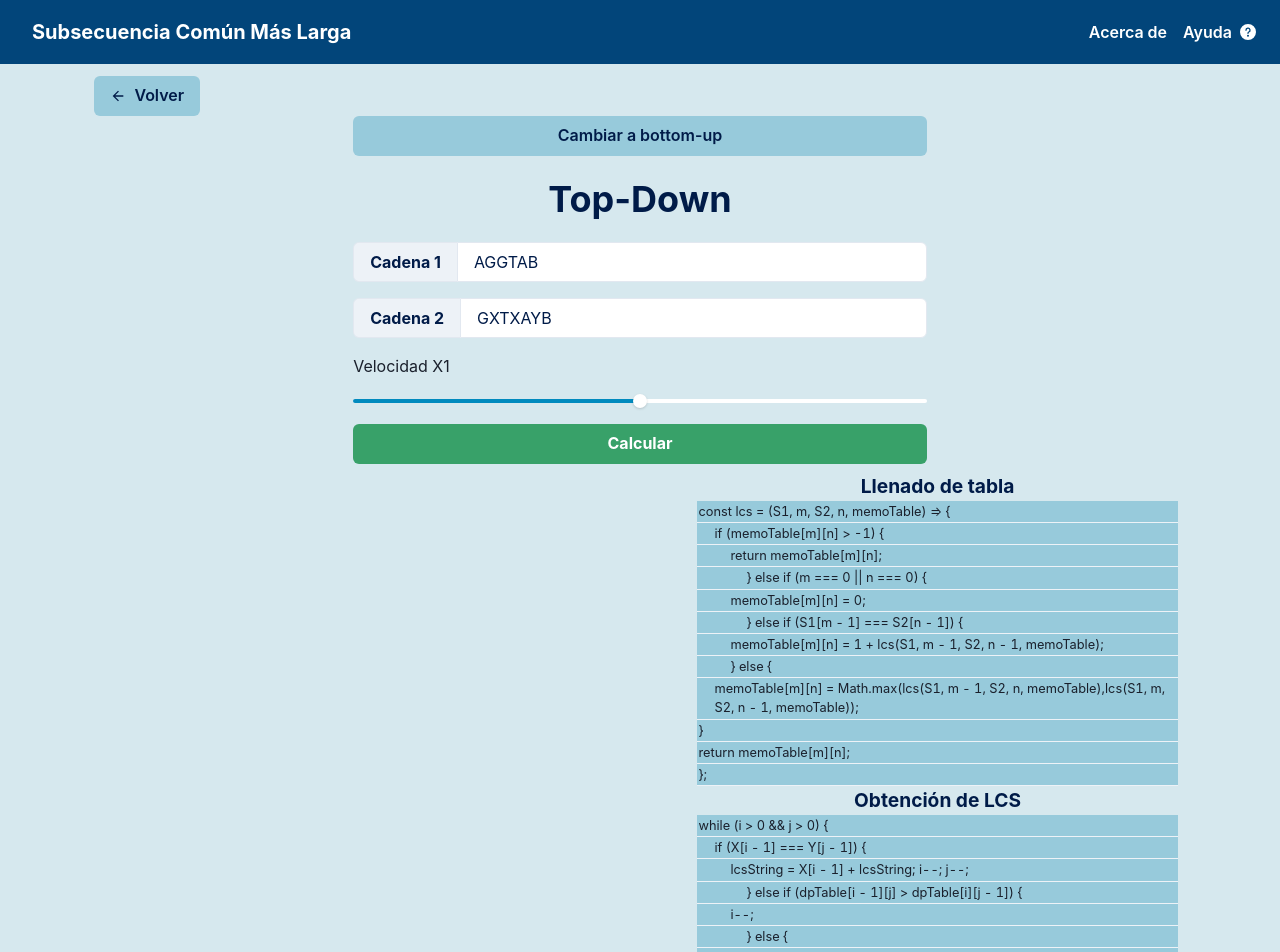
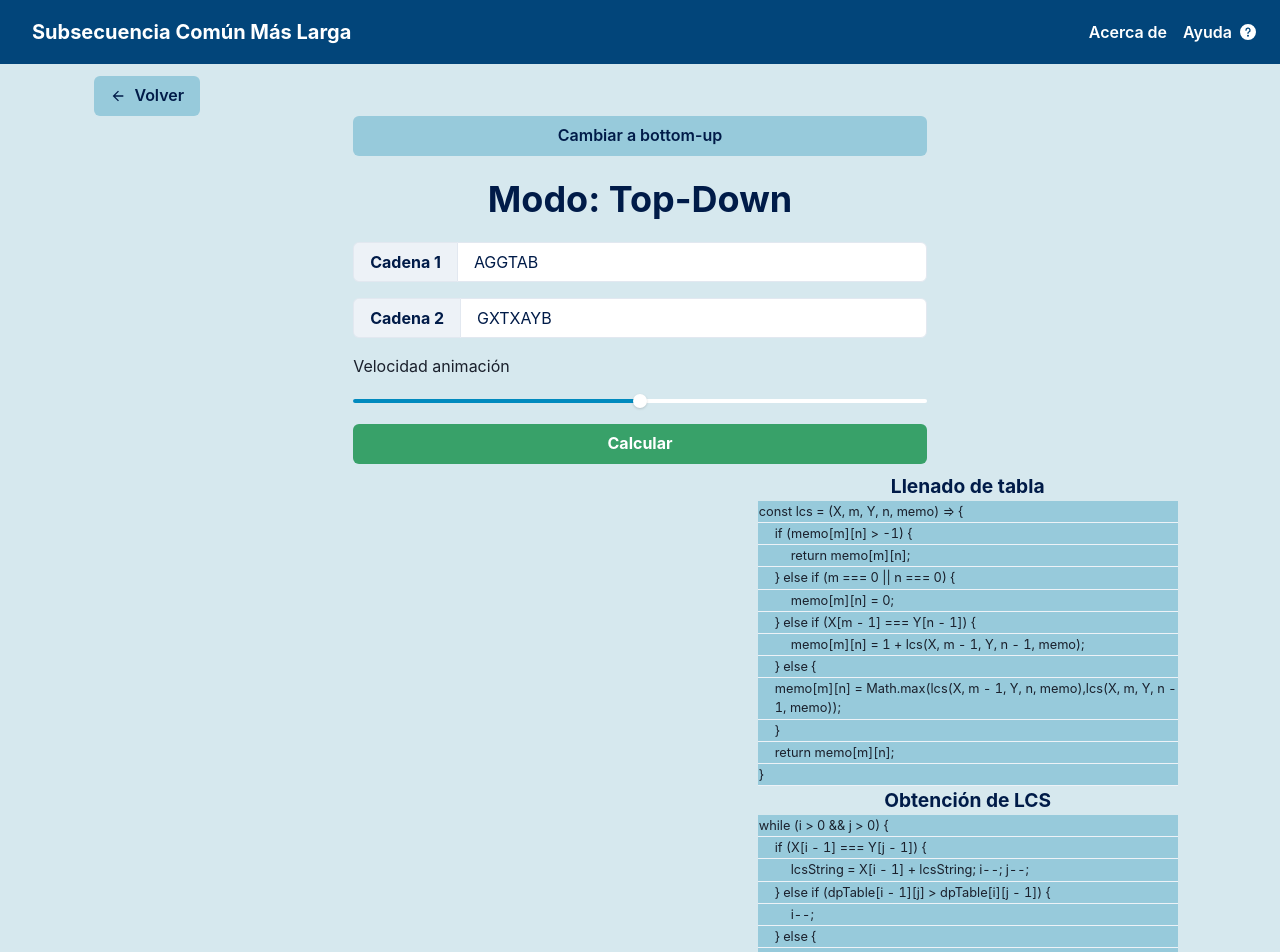
Before and after one commit to erickcm2k/longest-common-subsequence, a React (Create React App) app: page /lcs in a window 1280 px wide. Shown: the top 952 px of the page. Built offline with nearby package versions, Linux system fonts and the light colour scheme.

Commit message:
animations fixed. Added toast and useSessionStorage Hook

```diff
--- /dev/null
+++ b/src/Hooks/useSessionStorage.js
@@ -0,0 +1,30 @@
+import { useState, useRef, useEffect } from 'react';
+
+const useSessionStorageState = (
+  key,
+  defaultValue = '',
+  { serialize = JSON.stringify, deserialize = JSON.parse } = {}
+) => {
+  const [state, setState] = useState(() => {
+    const valueSessionStorage = window.sessionStorage.getItem(key);
+    if (valueSessionStorage) {
+      return deserialize(valueSessionStorage);
+    }
+    return typeof defaultValue === 'function' ? defaultValue() : defaultValue;
+  });
+
+  const prevKeyRef = useRef(key);
+
+  useEffect(() => {
+    const prevKey = prevKeyRef.current;
+    if (prevKey !== key) {
+      window.sessionStorage.removeItem(prevKey);
+    }
+    prevKeyRef.current = key;
+    window.sessionStorage.setItem(key, serialize(state));
+  }, [key, state, serialize]);
+
+  return [state, setState];
+};
+
+export default useSessionStorageState;
--- a/src/LCS/Components/DPCode.js
+++ b/src/LCS/Components/DPCode.js
@@ -94,7 +94,7 @@ const DPCode = ({ currentCodeLine }) => {
             <Tr>
               <Td>
                 <Text
-                  pl={['0.5rem', '0.5rem', '1rem', '1rem']}
+                  pl={['1rem', '1rem', '2rem', '2rem']}
                   fontSize={['0.8rem', '1rem', '0.8rem', '0.8rem']}
                 >
                   {'} '}
@@ -103,7 +103,10 @@ const DPCode = ({ currentCodeLine }) => {
             </Tr>
             <Tr>
               <Td>
-                <Text fontSize={['0.8rem', '1rem', '0.8rem', '0.8rem']}>
+                <Text
+                  pl={['0.5rem', '0.5rem', '1rem', '1rem']}
+                  fontSize={['0.8rem', '1rem', '0.8rem', '0.8rem']}
+                >
                   {'}'}
                 </Text>
               </Td>
@@ -158,7 +161,7 @@ const DPCode = ({ currentCodeLine }) => {
             <Tr bg={currentCodeLine === 44 && 'brand.bondiBlue'}>
               <Td>
                 <Text
-                  pl={['1.5rem', '1.5rem', '3rem', '3rem']}
+                  pl={['0.5rem', '0.5rem', '1rem', '1rem']}
                   fontSize={['0.8rem', '1rem', '0.8rem', '0.8rem']}
                 >
                   {'} else if (dpTable[i - 1][j] > dpTable[i][j - 1]) {'}
@@ -179,7 +182,7 @@ const DPCode = ({ currentCodeLine }) => {
             <Tr bg={currentCodeLine === 66 && 'brand.bondiBlue'}>
               <Td>
                 <Text
-                  pl={['1.5rem', '1.5rem', '3rem', '3rem']}
+                  pl={['0.5rem', '0.5rem', '1rem', '1rem']}
                   fontSize={['0.8rem', '1rem', '0.8rem', '0.8rem']}
                 >
                   {'} else { '}
@@ -199,7 +202,7 @@ const DPCode = ({ currentCodeLine }) => {
             <Tr bg={currentCodeLine === 88 && 'brand.bondiBlue'}>
               <Td>
                 <Text
-                  pl={['1rem', '1rem', '2rem', '2rem']}
+                  pl={['0.5rem', '0.5rem', '1rem', '1rem']}
                   fontSize={['0.8rem', '1rem', '0.8rem', '0.8rem']}
                 >
                   {'} '}
@@ -208,10 +211,7 @@ const DPCode = ({ currentCodeLine }) => {
             </Tr>
             <Tr bg={currentCodeLine === 99 && 'brand.bondiBlue'}>
               <Td>
-                <Text
-                  pl={['1rem', '1rem', '2rem', '2rem']}
-                  fontSize={['0.8rem', '1rem', '0.8rem', '0.8rem']}
-                >
+                <Text fontSize={['0.8rem', '1rem', '0.8rem', '0.8rem']}>
                   {'} '}
                 </Text>
               </Td>
--- a/src/LCS/Components/DPTable.js
+++ b/src/LCS/Components/DPTable.js
@@ -21,6 +21,7 @@ const DPTable = ({
   setIsLoading,
   speed,
   setLongestCommonSubsequence,
+  longestCommonSubsequence,
 }) => {
   const toast = useToast();
   const refreshPage = () => {
@@ -197,9 +198,21 @@ const DPTable = ({
         auxDPTable[i + 1][j + 2].isTrack = true;
         setTable([...auxDPTable]);
       }
+      await sleep(750 * (speed / 50));
     }
     setCurrentCodeLine(0);
+    toast({
+      title: 'Cálculo terminado',
+      description:
+        lcsString.length === 0
+          ? 'No existe un LCS para las cadenas ingresadas'
+          : '',
+      status: lcsString.length === 0 ? 'warning' : 'success',
+      duration: lcsString.length === 0 ? 4000 : 2000,
+      isClosable: false,
+    });
   };
+
   const dpTableOperations = async () => {
     setLongestCommonSubsequence('');
     if (S1.length === 0 || S2.length === 0) {
--- a/src/LCS/Components/Dashboard.js
+++ b/src/LCS/Components/Dashboard.js
@@ -15,12 +15,13 @@ import {
 } from '@chakra-ui/react';
 import MemoTable from './MemoTable';
 import DPTable from './DPTable';
+import useSessionStorageState from '../../Hooks/useSessionStorage';
+const Dashboard = () => {
+  const [value, setValue] = useSessionStorageState('s1', 'AGGTAB');
+  const [secondValue, setSecondValue] = useSessionStorageState('s2', 'GXTXAYB');
+  const [isLoading, setIsLoading] = useState(false);
+  const [mode, setMode] = useSessionStorageState('mode', 'top-down');
 
-const Dashboard = () => {
-  const [value, setValue] = useState('AGGTAB');
-  const [secondValue, setSecondValue] = useState('GXTXAYB');
-  const [isLoading, setIsLoading] = useState(false);
-  const [mode, setMode] = useState('top-down');
   const [longestCommonSubsequence, setLongestCommonSubsequence] = useState('');
   const toggleMode = () => {
     setMode(mode === 'top-down' ? 'bottom-up' : 'top-down');
@@ -49,7 +50,7 @@ const Dashboard = () => {
             fontWeight="bold"
             textAlign="center"
           >
-            {mode === 'top-down' ? 'Top-Down' : 'Bottom-Up'}
+            Modo: {mode === 'top-down' ? 'Top-Down' : 'Bottom-Up'}
           </Text>
           <InputGroup minW="17rem" alignSelf="center">
             <InputLeftAddon
@@ -82,7 +83,7 @@ const Dashboard = () => {
             />
           </InputGroup>
 
-          <Text htmlFor="speedSlider"> Velocidad X{speed / 50}</Text>
+          <Text htmlFor="speedSlider"> Velocidad animación</Text>
           <Slider
             id="speedSlider"
             aria-label="slider-ex-1"
--- a/src/LCS/Components/MemoCode.js
+++ b/src/LCS/Components/MemoCode.js
@@ -18,7 +18,7 @@ const MemoCode = ({ currentCodeLine }) => {
             <Tr bg={currentCodeLine === 1 && 'brand.bondiBlue'}>
               <Td>
                 <Text fontSize={['0.8rem', '1rem', '0.8rem', '0.8rem']}>
-                  {'const lcs = (S1, m, S2, n, memoTable) => {'}
+                  {'const lcs = (X, m, Y, n, memo) => {'}
                 </Text>
               </Td>
             </Tr>
@@ -27,102 +27,107 @@ const MemoCode = ({ currentCodeLine }) => {
                 <Text
                   pl={['0.5rem', '0.5rem', '1rem', '1rem']}
                   fontSize={['0.8rem', '1rem', '0.8rem', '0.8rem']}
-                >{`if (memoTable[m][n] > -1) {`}</Text>
+                >{`if (memo[m][n] > -1) {`}</Text>
               </Td>
             </Tr>
-            <Tr bg={currentCodeLine === 3 && 'brand.bondiBlue'}>
+            <Tr bg={currentCodeLine === 3 && 'brand.successGreen'}>
               <Td>
                 <Text
                   pl={['1rem', '1rem', '2rem', '2rem']}
                   fontSize={['0.8rem', '1rem', '0.8rem', '0.8rem']}
                 >
-                  {'return memoTable[m][n];'}
+                  {'return memo[m][n];'}
                 </Text>
               </Td>
             </Tr>
-            <Tr bg={currentCodeLine === 4 && 'brand.successGreen'}>
+            <Tr bg={currentCodeLine === 4 && 'brand.bondiBlue'}>
               <Td>
                 <Text
-                  pl={['1.5rem', '1.5rem', '3rem', '3rem']}
+                  pl={['0.5rem', '0.5rem', '1rem', '1rem']}
                   fontSize={['0.8rem', '1rem', '0.8rem', '0.8rem']}
                 >
                   {'} else if (m === 0 || n === 0) {'}
                 </Text>
               </Td>
             </Tr>
-            <Tr bg={currentCodeLine === 5 && 'brand.bondiBlue'}>
+            <Tr bg={currentCodeLine === 5 && 'brand.successGreen'}>
               <Td>
                 <Text
                   pl={['1rem', '1rem', '2rem', '2rem']}
                   fontSize={['0.8rem', '1rem', '0.8rem', '0.8rem']}
                 >
-                  {'memoTable[m][n] = 0;'}
+                  {'memo[m][n] = 0;'}
                 </Text>
               </Td>
             </Tr>
 
-            <Tr bg={currentCodeLine === 6 && 'brand.successGreen'}>
+            <Tr bg={currentCodeLine === 6 && 'brand.bondiBlue'}>
               <Td>
                 <Text
-                  pl={['1.5rem', '1.5rem', '3rem', '3rem']}
+                  pl={['0.5rem', '0.5rem', '1rem', '1rem']}
                   fontSize={['0.8rem', '1rem', '0.8rem', '0.8rem']}
                 >
-                  {'} else if (S1[m - 1] === S2[n - 1]) {'}
+                  {'} else if (X[m - 1] === Y[n - 1]) {'}
                 </Text>
               </Td>
             </Tr>
-            <Tr bg={currentCodeLine === 7 && 'brand.bondiBlue'}>
+            <Tr bg={currentCodeLine === 7 && 'brand.successGreen'}>
               <Td>
                 <Text
                   pl={['1rem', '1rem', '2rem', '2rem']}
                   fontSize={['0.8rem', '1rem', '0.8rem', '0.8rem']}
                 >
                   {
-                    'memoTable[m][n] = 1 + lcs(S1, m - 1, S2, n - 1, memoTable);'
+                    'memo[m][n] = 1 + lcs(X, m - 1, Y, n - 1, memo);'
                   }
                 </Text>
               </Td>
             </Tr>
-            <Tr bg={currentCodeLine === 8 && 'brand.successGreen'}>
+            <Tr bg={currentCodeLine === 8 && 'brand.bondiBlue'}>
               <Td>
                 <Text
-                  pl={['1rem', '1rem', '2rem', '2rem']}
+                  pl={['0.5rem', '0.5rem', '1rem', '1rem']}
                   fontSize={['0.8rem', '1rem', '0.8rem', '0.8rem']}
                 >
                   {'} else {'}
                 </Text>
               </Td>
             </Tr>
-            <Tr bg={currentCodeLine === 9 && 'brand.bondiBlue'}>
+            <Tr bg={currentCodeLine === 9 && 'brand.successGreen'}>
               <Td>
                 <Text
                   pl={['0.5rem', '0.5rem', '1rem', '1rem']}
                   fontSize={['0.8rem', '1rem', '0.8rem', '0.8rem']}
                 >
                   {
-                    'memoTable[m][n] = Math.max(lcs(S1, m - 1, S2, n, memoTable),lcs(S1, m, S2, n - 1, memoTable));'
+                    'memo[m][n] = Math.max(lcs(X, m - 1, Y, n, memo),lcs(X, m, Y, n - 1, memo));'
                   }
                 </Text>
               </Td>
             </Tr>
             <Tr bg={currentCodeLine === 10 && 'brand.bondiBlue'}>
               <Td>
-                <Text fontSize={['0.8rem', '1rem', '0.8rem', '0.8rem']}>
+                <Text
+                  pl={['0.5rem', '0.5rem', '1rem', '1rem']}
+                  fontSize={['0.8rem', '1rem', '0.8rem', '0.8rem']}
+                >
                   {'}'}
                 </Text>
               </Td>
             </Tr>
-            <Tr bg={currentCodeLine === 11 && 'brand.bondiBlue'}>
+            <Tr bg={currentCodeLine === 11 && 'brand.successGreen'}>
               <Td>
-                <Text fontSize={['0.8rem', '1rem', '0.8rem', '0.8rem']}>
-                  {'return memoTable[m][n];'}
+                <Text
+                pl={['0.5rem', '0.5rem', '1rem', '1rem']}
+                fontSize={['0.8rem', '1rem', '0.8rem', '0.8rem']}>
+                  {'return memo[m][n];'}
                 </Text>
               </Td>
             </Tr>
             <Tr bg={currentCodeLine === 12 && 'brand.bondiBlue'}>
               <Td>
                 <Text fontSize={['0.8rem', '1rem', '0.8rem', '0.8rem']}>
-                  {'};'}
+                  {'}'}
                 </Text>
               </Td>
             </Tr>
@@ -141,14 +146,14 @@ const MemoCode = ({ currentCodeLine }) => {
         </Text>
         <Table size="xs" variant="simple" bg="brand.morningGlory" p="3">
           <Tbody>
-            <Tr bg={currentCodeLine === 11 && 'brand.bondiBlue'}>
+            <Tr bg={currentCodeLine === 13 && 'brand.bondiBlue'}>
               <Td>
                 <Text fontSize={['0.8rem', '1rem', '0.8rem', '0.8rem']}>
                   {'while (i > 0 && j > 0) {'}
                 </Text>
               </Td>
             </Tr>
-            <Tr bg={currentCodeLine === 22 && 'brand.bondiBlue'}>
+            <Tr bg={currentCodeLine === 14 && 'brand.bondiBlue'}>
               <Td>
                 <Text
                   pl={['0.5rem', '0.5rem', '1rem', '1rem']}
@@ -156,7 +161,7 @@ const MemoCode = ({ currentCodeLine }) => {
                 >{`if (X[i - 1] === Y[j - 1]) {`}</Text>
               </Td>
             </Tr>
-            <Tr bg={currentCodeLine === 33 && 'brand.successGreen'}>
+            <Tr bg={currentCodeLine === 15 && 'brand.successGreen'}>
               <Td>
                 <Text
                   pl={['1rem', '1rem', '2rem', '2rem']}
@@ -166,17 +171,17 @@ const MemoCode = ({ currentCodeLine }) => {
                 </Text>
               </Td>
             </Tr>
-            <Tr bg={currentCodeLine === 44 && 'brand.bondiBlue'}>
+            <Tr bg={currentCodeLine === 16 && 'brand.bondiBlue'}>
               <Td>
                 <Text
-                  pl={['1.5rem', '1.5rem', '3rem', '3rem']}
+                  pl={['0.5rem', '0.5rem', '1rem', '1rem']}
                   fontSize={['0.8rem', '1rem', '0.8rem', '0.8rem']}
                 >
                   {'} else if (dpTable[i - 1][j] > dpTable[i][j - 1]) {'}
                 </Text>
               </Td>
             </Tr>
-            <Tr bg={currentCodeLine === 55 && 'brand.successGreen'}>
+            <Tr bg={currentCodeLine === 17 && 'brand.successGreen'}>
               <Td>
                 <Text
                   pl={['1rem', '1rem', '2rem', '2rem']}
@@ -187,17 +192,17 @@ const MemoCode = ({ currentCodeLine }) => {
               </Td>
             </Tr>
 
-            <Tr bg={currentCodeLine === 66 && 'brand.bondiBlue'}>
+            <Tr bg={currentCodeLine === 18 && 'brand.bondiBlue'}>
               <Td>
                 <Text
-                  pl={['1.5rem', '1.5rem', '3rem', '3rem']}
+                  pl={['0.5rem', '0.5rem', '1rem', '1rem']}
                   fontSize={['0.8rem', '1rem', '0.8rem', '0.8rem']}
                 >
                   {'} else { '}
                 </Text>
               </Td>
             </Tr>
-            <Tr bg={currentCodeLine === 77 && 'brand.successGreen'}>
+            <Tr bg={currentCodeLine === 19 && 'brand.successGreen'}>
               <Td>
                 <Text
                   pl={['1rem', '1rem', '2rem', '2rem']}
@@ -207,20 +212,19 @@ const MemoCode = ({ currentCodeLine }) => {
                 </Text>
               </Td>
             </Tr>
-            <Tr bg={currentCodeLine === 88 && 'brand.bondiBlue'}>
+            <Tr bg={currentCodeLine === 20 && 'brand.bondiBlue'}>
               <Td>
                 <Text
-                  pl={['1rem', '1rem', '2rem', '2rem']}
+                  pl={['0.5rem', '0.5rem', '1rem', '1rem']}
                   fontSize={['0.8rem', '1rem', '0.8rem', '0.8rem']}
                 >
                   {'} '}
                 </Text>
               </Td>
             </Tr>
-            <Tr bg={currentCodeLine === 99 && 'brand.bondiBlue'}>
+            <Tr bg={currentCodeLine === 21 && 'brand.bondiBlue'}>
               <Td>
                 <Text
-                  pl={['1rem', '1rem', '2rem', '2rem']}
                   fontSize={['0.8rem', '1rem', '0.8rem', '0.8rem']}
                 >
                   {'} '}
--- a/src/LCS/Components/MemoTable.js
+++ b/src/LCS/Components/MemoTable.js
@@ -137,7 +137,7 @@ const MemoTable = ({
           auxMemoTable[m][n + 1].isBeingCompared = true;
           auxMemoTable[m + 1][n].isBeingCompared = true;
           setTable([...auxMemoTable]);
-          await sleep(350 * (speed / 50));
+          await sleep(150 * (speed / 50));
           auxMemoTable[m][n + 1].isBeingCompared = false;
           auxMemoTable[m + 1][n].isBeingCompared = false;
           setTable([...auxMemoTable]);
@@ -151,7 +151,12 @@ const MemoTable = ({
         arrowDir: 'noArrow',
       };
       setTable([...auxMemoTable]);
-      await sleep(150 * (speed / 50));
+
+      if (codeLine !== 0) {
+        setCurrentCodeLine(11);
+        await sleep(150 * (speed / 50));
+      }
+
       auxMemoTable[m + 1][n + 1].isCurrent = false;
       setTable([...auxMemoTable]);
     }
@@ -165,14 +170,14 @@ const MemoTable = ({
     let j = n;
 
     while (i > 0 && j > 0) {
-      setCurrentCodeLine(11);
+      setCurrentCodeLine(13);
       await sleep(750 * (speed / 50));
 
       if (X[i - 1] === Y[j - 1]) {
         lcsString = X[i - 1] + lcsString;
-        setCurrentCodeLine(22);
+        setCurrentCodeLine(14);
         await sleep(750 * (speed / 50));
-        setCurrentCodeLine(33);
+        setCurrentCodeLine(15);
         setLongestCommonSubsequence(lcsString);
         i--;
         j--;
@@ -181,22 +186,33 @@ const MemoTable = ({
         auxMemoTable[i + 2][j + 2].isTrack = true;
         setTable([...auxMemoTable]);
       } else if (memoTable[i - 1][j] > memoTable[i][j - 1]) {
-        setCurrentCodeLine(44);
+        setCurrentCodeLine(16);
         await sleep(750 * (speed / 50));
-        setCurrentCodeLine(55);
+        setCurrentCodeLine(17);
         i--;
         auxMemoTable[i + 2][j + 1].isTrack = true;
         setTable([...auxMemoTable]);
       } else {
-        setCurrentCodeLine(66);
+        setCurrentCodeLine(18);
         await sleep(750 * (speed / 50));
-        setCurrentCodeLine(77);
+        setCurrentCodeLine(19);
         j--;
         auxMemoTable[i + 1][j + 2].isTrack = true;
         setTable([...auxMemoTable]);
       }
+      await sleep(750 * (speed / 50));
     }
     setCurrentCodeLine(0);
+    toast({
+      title: 'Cálculo terminado',
+      description:
+        lcsString.length === 0
+          ? 'No existe un LCS para las cadenas ingresadas'
+          : '',
+      status: lcsString.length === 0 ? 'warning' : 'success',
+      duration: lcsString.length === 0 ? 4000 : 2000,
+      isClosable: false,
+    });
   };
 
   const memoTableOperations = async () => {
@@ -211,7 +227,6 @@ const MemoTable = ({
       });
       return;
     }
-
     const X = S1;
     const Y = S2;
     const m = X.length;
--- a/src/LCS/Components/Table.js
+++ b/src/LCS/Components/Table.js
@@ -63,7 +63,7 @@ const Table = props => {
       {/* Ensures that a table exists */}
       {props.table ? (
         <Grid
-          bg="brand.morningGlory"
+          bg="brand.botticelli"
           mt="5"
           mb="5"
           p="2"
```
Also changed, not shown: 1 other file (tests, documents, lock files or other folders).
